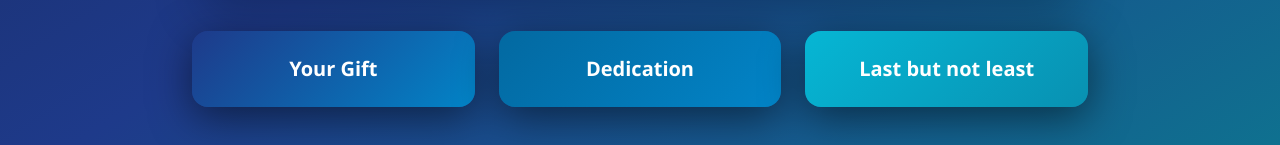
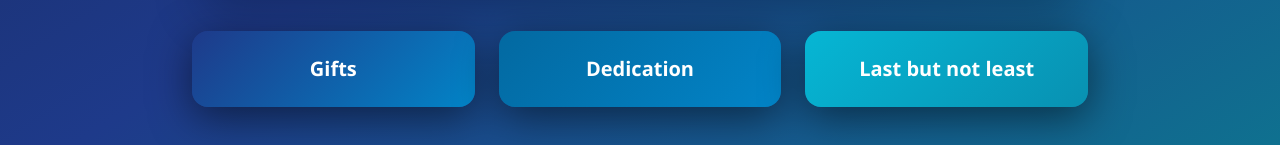
Before and after one commit to WangilaPrish/wish, a React (Vite) app: page / in a window 1280 px wide. Shown: the part 610-755 px from the top of the page. Built offline with nearby package versions, Linux system fonts and the light colour scheme.

Commit message:
style: update button label from "Your Gift" to "Gifts" for clarity

```diff
--- a/src/pages/Landing.tsx
+++ b/src/pages/Landing.tsx
@@ -53,7 +53,7 @@ export default function Landing(): JSX.Element {
                         }}
                     >
                         <div className="absolute inset-0 bg-white opacity-0 group-hover:opacity-20 transition-opacity duration-300"></div>
-                        <span className="relative">Your Gift</span>
+                        <span className="relative">Gifts</span>
                     </button>
 
                     {/* Dedication Button */}
```
